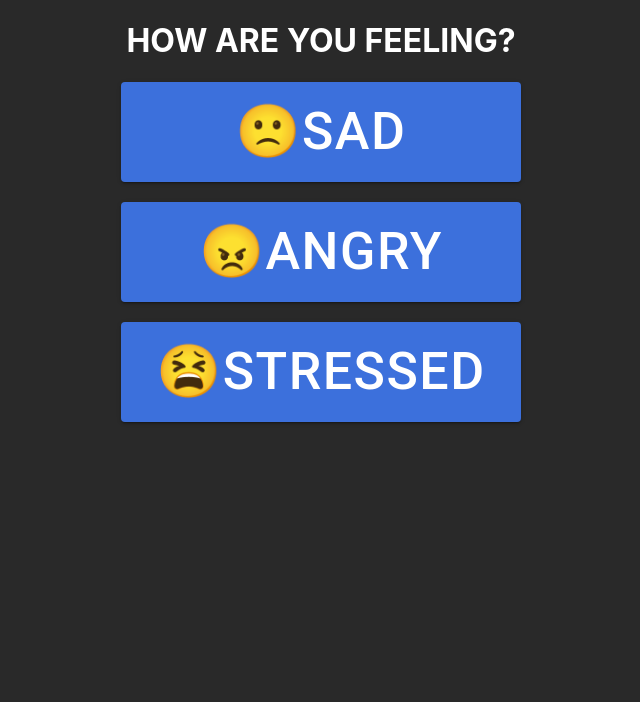
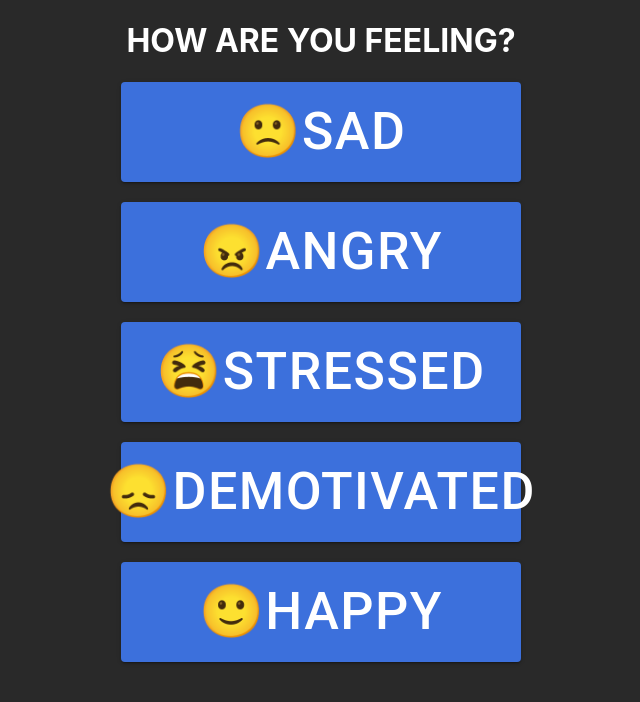
Before and after one commit to liyencheng/nwHacks-2021-Project, a React (Create React App) app: page / in a window 1280 px wide. Shown: the top 702 px of the page, without its empty margins (319-959 px from the left). Built offline with nearby package versions, Linux system fonts and the light colour scheme.

Commit message:
Added extra moods

```diff
--- a/src/Form.js
+++ b/src/Form.js
@@ -12,7 +12,9 @@ class Moods extends React.Component {
         const moods = [
             'Sad',
             'Angry',
-            'Stressed'
+            'Stressed',
+            'Demotivated',
+            'Happy'
         ];
 
         var style = {
@@ -43,6 +45,20 @@ class Moods extends React.Component {
                     <Button variant='contained' style={style} onClick={() => this.props.onClick(2)}>
                         <Emoji symbol={0x1F62B} />
                         {moods[2]}
+                    </Button>
+                </div>
+                <br></br>
+                <div className='Demotivated'>
+                    <Button variant='contained' style={style} onClick={() => this.props.onClick(3)}>
+                        <Emoji symbol={0x1F61E} />
+                        {moods[3]}
+                    </Button>
+                </div>
+                <br></br>
+                <div className='Happy'>
+                    <Button variant='contained' style={style} onClick={() => this.props.onClick(4)}>
+                        <Emoji symbol={0x1F642} />
+                        {moods[4]}
                     </Button>
                 </div>
             </div>
```
Also changed, not shown: 1 other file (tests, documents, lock files or other folders).
